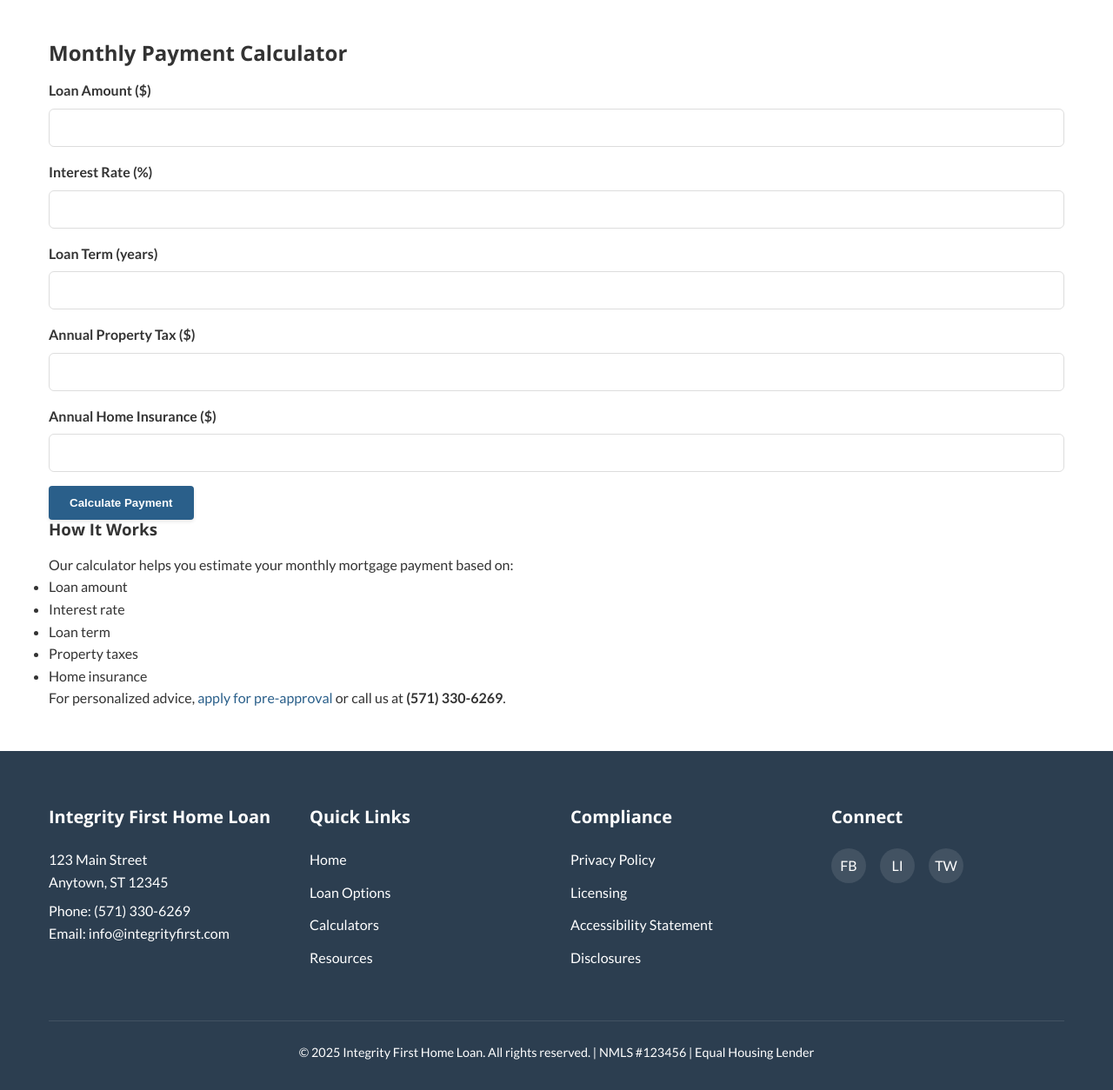
After one commit to JakeHamacher/JakeHamacher.github.io, a PHP site: page /calculators.html in a window 1280 px wide. The commit adds this page. Shown: the part 403-1657 px from the top of the page at 87% size. Run offline with PHP 8.4, Linux system fonts and the light colour scheme.

Commit message:
feat: add mortgage website pages and calculator functionality
Co-authored-by: aider (deepseek/deepseek-reasoner) <aider@aider.chat>

```diff
--- a/assets/js/main.js
+++ b/assets/js/main.js
@@ -24,24 +24,48 @@ document.addEventListener('DOMContentLoaded', function() {
         });
     });
 
-    // Initialize testimonial carousel (placeholder - would use a library like Slick in production)
-    // This is a simple implementation for demo purposes
-    const testimonials = document.querySelectorAll('.testimonial');
-    if (testimonials.length > 1) {
-        let currentTestimonial = 0;
+    // Mortgage calculator functionality
+    const paymentCalculator = document.getElementById('paymentCalculator');
+    if (paymentCalculator) {
+        paymentCalculator.addEventListener('submit', function(e) {
+            e.preventDefault();
 
-        function showTestimonial(index) {
-            testimonials.forEach((testimonial, i) => {
-                testimonial.style.display = i === index ? 'block' : 'none';
-            });
-        }
+            // Get input values
+            const loanAmount = parseFloat(document.getElementById('loanAmount').value) || 0;
+            const interestRate = parseFloat(document.getElementById('interestRate').value) || 0;
+            const loanTerm = parseFloat(document.getElementById('loanTerm').value) || 0;
+            const propertyTax = parseFloat(document.getElementById('propertyTax').value) || 0;
+            const homeInsurance = parseFloat(document.getElementById('homeInsurance').value) || 0;
 
-        showTestimonial(0);
+            // Validate inputs
+            if (loanAmount <= 0 || interestRate <= 0 || loanTerm <= 0) {
+                alert('Please enter valid values for loan amount, interest rate, and loan term.');
+                return;
+            }
 
-        setInterval(() => {
-            currentTestimonial = (currentTestimonial + 1) % testimonials.length;
-            showTestimonial(currentTestimonial);
-        }, 5000);
+            // Calculate monthly payment
+            const monthlyRate = interestRate / 100 / 12;
+            const termMonths = loanTerm * 12;
+            const mortgagePayment = loanAmount * monthlyRate *
+                Math.pow(1 + monthlyRate, termMonths) /
+                (Math.pow(1 + monthlyRate, termMonths) - 1);
+
+            // Calculate additional monthly costs
+            const monthlyTax = propertyTax / 12;
+            const monthlyInsurance = homeInsurance / 12;
+            const totalPayment = mortgagePayment + monthlyTax + monthlyInsurance;
+
+            // Format and display results
+            const resultDiv = document.getElementById('calculatorResult');
+            resultDiv.innerHTML = `
+                <h3>Estimated Monthly Payment</h3>
+                <p class="payment-breakdown">Principal & Interest: <strong>$${mortgagePayment.toFixed(2)}</strong></p>
+                <p class="payment-breakdown">Property Tax: <strong>$${monthlyTax.toFixed(2)}</strong></p>
+                <p class="payment-breakdown">Home Insurance: <strong>$${monthlyInsurance.toFixed(2)}</strong></p>
+                <p class="payment-total">Total: <strong>$${totalPayment.toFixed(2)}</strong></p>
+            `;
+            resultDiv.style.display = 'block';
+        });
     }
 
     // Multi-step form functionality
--- /dev/null
+++ b/calculators.html
@@ -0,0 +1,139 @@
+<!DOCTYPE html>
+<html lang="en">
+<head>
+    <meta charset="UTF-8">
+    <meta name="viewport" content="width=device-width, initial-scale=1.0">
+    <meta name="description" content="Mortgage calculators at Integrity First Home Loan">
+    <title>Calculators | Integrity First Home Loan</title>
+    <link rel="preconnect" href="https://fonts.googleapis.com">
+    <link rel="preconnect" href="https://fonts.gstatic.com" crossorigin>
+    <link href="https://fonts.googleapis.com/css2?family=Lato:wght@300;400;700&family=Open+Sans:wght@400;600;700&display=swap" rel="stylesheet">
+    <link rel="stylesheet" href="assets/css/main.css">
+</head>
+<body>
+    <a class="skip-link" href="#main-content">Skip to main content</a>
+
+    <header class="header">
+        <div class="container">
+            <div class="logo">
+                <a href="index.html">Integrity First Home Loan</a>
+            </div>
+            <nav class="main-nav">
+                <ul>
+                    <li><a href="index.html">Home</a></li>
+                    <li><a href="loans.html">Loan Options</a></li>
+                    <li><a href="calculators.html">Calculators</a></li>
+                    <li><a href="resources.html">Resources</a></li>
+                    <li class="nav-cta"><a href="apply.html" class="btn">Apply Now</a></li>
+                </ul>
+            </nav>
+            <button class="mobile-menu-toggle" aria-label="Mobile menu toggle">
+                <span></span>
+                <span></span>
+                <span></span>
+            </button>
+        </div>
+    </header>
+
+    <main id="main-content">
+        <section class="hero">
+            <div class="container">
+                <div class="hero-content">
+                    <h1>Mortgage Calculators</h1>
+                    <p class="subtitle">Make informed decisions with our financial tools</p>
+                </div>
+            </div>
+        </section>
+
+        <section class="application-section">
+            <div class="container">
+                <div class="calculator-container">
+                    <div class="calculator-form">
+                        <h2>Monthly Payment Calculator</h2>
+                        <form id="paymentCalculator">
+                            <div class="form-group">
+                                <label for="loanAmount">Loan Amount ($)</label>
+                                <input type="number" id="loanAmount" min="0" step="1000" required>
+                            </div>
+                            <div class="form-group">
+                                <label for="interestRate">Interest Rate (%)</label>
+                                <input type="number" id="interestRate" min="0" max="20" step="0.125" required>
+                            </div>
+                            <div class="form-group">
+                                <label for="loanTerm">Loan Term (years)</label>
+                                <input type="number" id="loanTerm" min="1" max="50" required>
+                            </div>
+                            <div class="form-group">
+                                <label for="propertyTax">Annual Property Tax ($)</label>
+                                <input type="number" id="propertyTax" min="0" step="100">
+                            </div>
+                            <div class="form-group">
+                                <label for="homeInsurance">Annual Home Insurance ($)</label>
+                                <input type="number" id="homeInsurance" min="0" step="100">
+                            </div>
+                            <button type="submit" class="btn">Calculate Payment</button>
+                        </form>
+                        <div id="calculatorResult" class="calculator-result" aria-live="polite"></div>
+                    </div>
+                    <div class="calculator-info">
+                        <h3>How It Works</h3>
+                        <p>Our calculator helps you estimate your monthly mortgage payment based on:</p>
+                        <ul>
+                            <li>Loan amount</li>
+                            <li>Interest rate</li>
+                            <li>Loan term</li>
+                            <li>Property taxes</li>
+                            <li>Home insurance</li>
+                        </ul>
+                        <p>For personalized advice, <a href="apply.html">apply for pre-approval</a> or call us at <strong>(571) 330-6269</strong>.</p>
+                    </div>
+                </div>
+            </div>
+        </section>
+    </main>
+
+    <footer class="footer">
+        <div class="container">
+            <div class="footer-grid">
+                <div class="footer-col">
+                    <h3>Integrity First Home Loan</h3>
+                    <div class="footer-contact">
+                        <p>123 Main Street<br>Anytown, ST 12345</p>
+                        <p>Phone: (571) 330-6269<br>Email: info@integrityfirst.com</p>
+                    </div>
+                </div>
+                <div class="footer-col">
+                    <h3>Quick Links</h3>
+                    <ul>
+                        <li><a href="index.html">Home</a></li>
+                        <li><a href="loans.html">Loan Options</a></li>
+                        <li><a href="calculators.html">Calculators</a></li>
+                        <li><a href="resources.html">Resources</a></li>
+                    </ul>
+                </div>
+                <div class="footer-col">
+                    <h3>Compliance</h3>
+                    <ul>
+                        <li><a href="privacy.html">Privacy Policy</a></li>
+                        <li><a href="licensing.html">Licensing</a></li>
+                        <li><a href="accessibility.html">Accessibility Statement</a></li>
+                        <li><a href="disclosures.html">Disclosures</a></li>
+                    </ul>
+                </div>
+                <div class="footer-col">
+                    <h3>Connect</h3>
+                    <div class="social-links">
+                        <a href="#" aria-label="Facebook"><span>FB</span></a>
+                        <a href="#" aria-label="LinkedIn"><span>LI</span></a>
+                        <a href="#" aria-label="Twitter"><span>TW</span></a>
+                    </div>
+                </div>
+            </div>
+            <div class="footer-bottom">
+                <p>&copy; 2025 Integrity First Home Loan. All rights reserved. | NMLS #123456 | Equal Housing Lender</p>
+            </div>
+        </div>
+    </footer>
+    <script src="assets/js/main.js"></script>
+</body>
+</html>
```
Also changed, not shown: apply.html (+18 -20 lines), assets/css/main.css (+10 -17 lines), index.html (+17 -24 lines), loans.html (added, +132 -0 lines), resources.html (added, +120 -0 lines).
